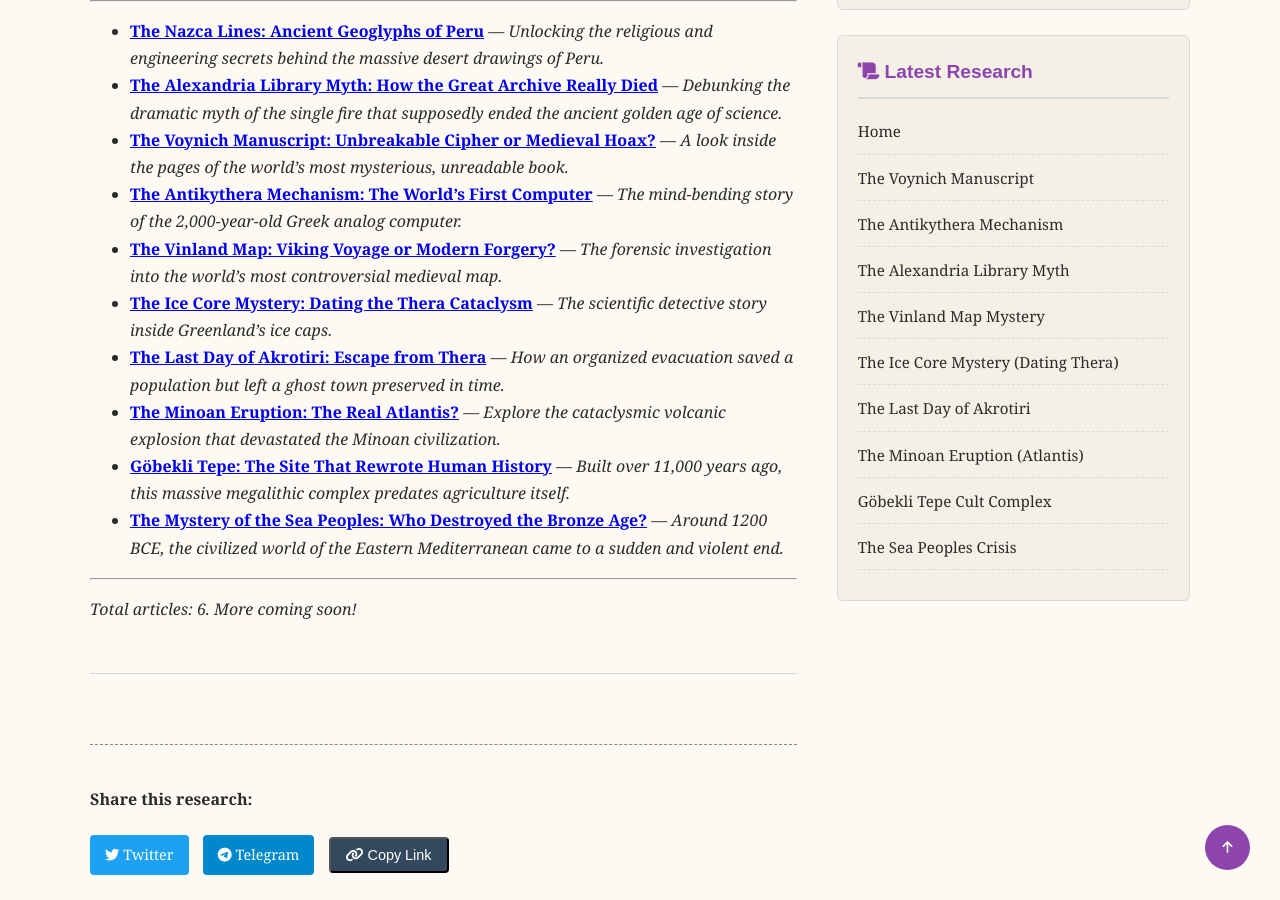
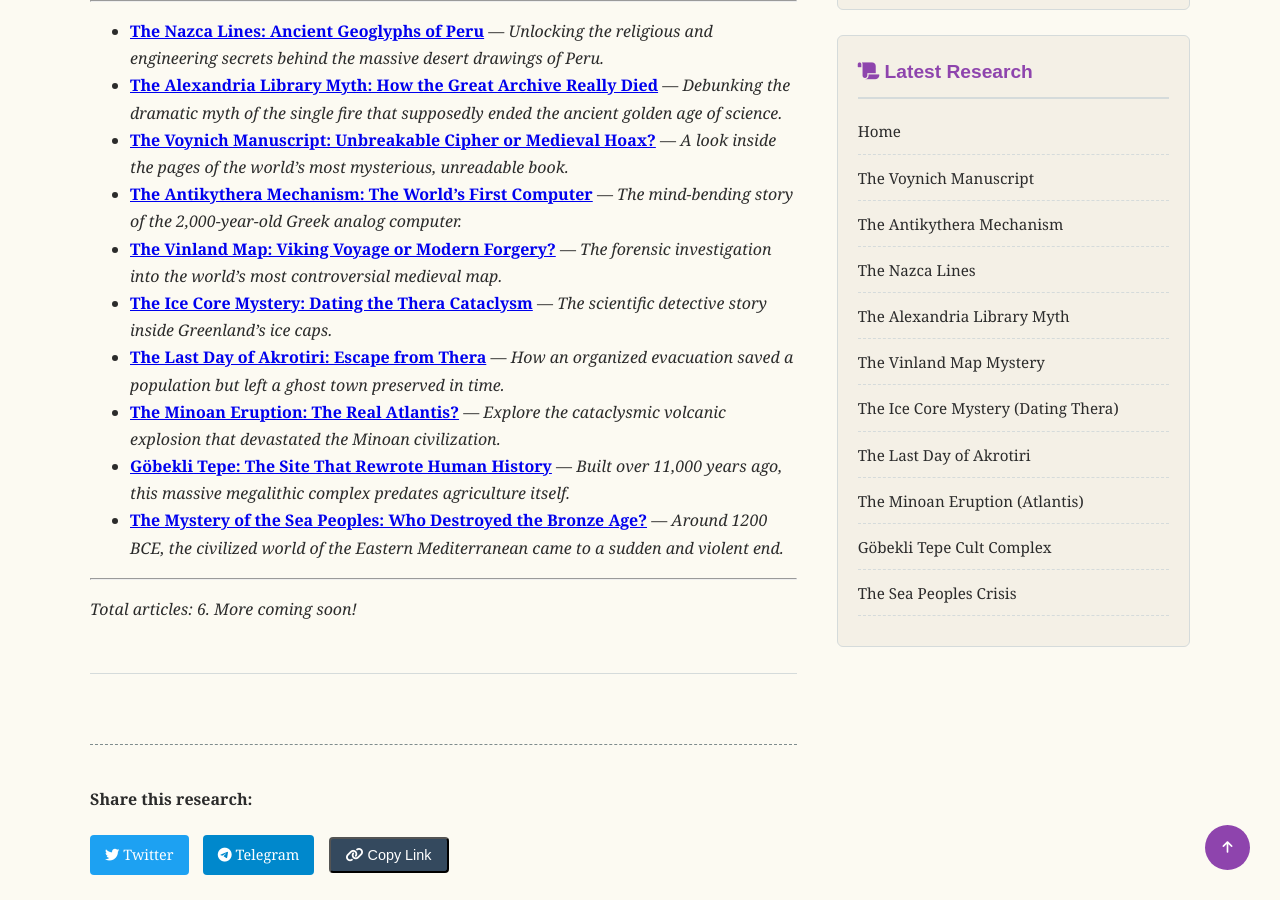
Before and after one commit to history-archaeology-project/history-archaeology-project.github.io, a Jekyll site: the page built from articles/index.md, in a window 1280 px wide and 900 px high, scrolled down 484 px. Built offline with Jekyll 4.4.1, drawn with Linux system fonts in a browser that asks for light colours; comment, search, counter and statistics services are not loaded.

Commit message:
Update default.html

```diff
--- a/_layouts/default.html
+++ b/_layouts/default.html
@@ -90,6 +90,7 @@
                         <li><a href="/">Home</a></li>
 <li><a href="/articles/voynich-manuscript">The Voynich Manuscript</a></li>
 <li><a href="/articles/antikythera-mechanism">The Antikythera Mechanism</a></li>
+                        <li><a href="/articles/nasca-lines">The Nazca Lines</a></li>
                         <li><a href="/articles/alexandria-library-myth">The Alexandria Library Myth</a></li>
                         <li><a href="/articles/vinland-map-mystery">The Vinland Map Mystery</a></li>
                         <li><a href="/articles/ice-core-mystery">The Ice Core Mystery (Dating Thera)</a></li>
```
